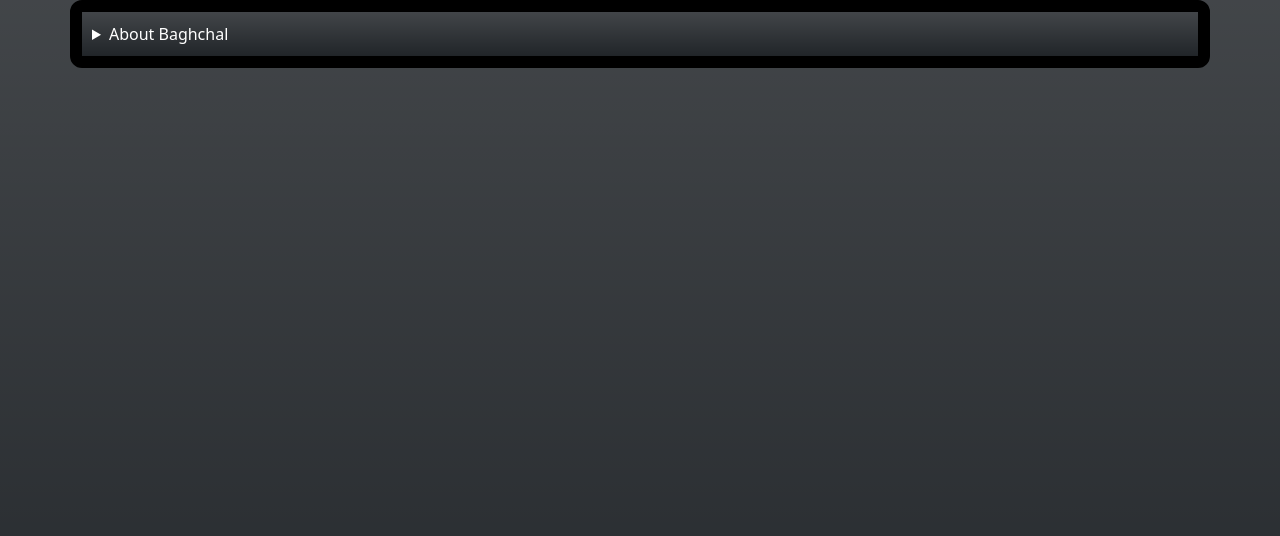
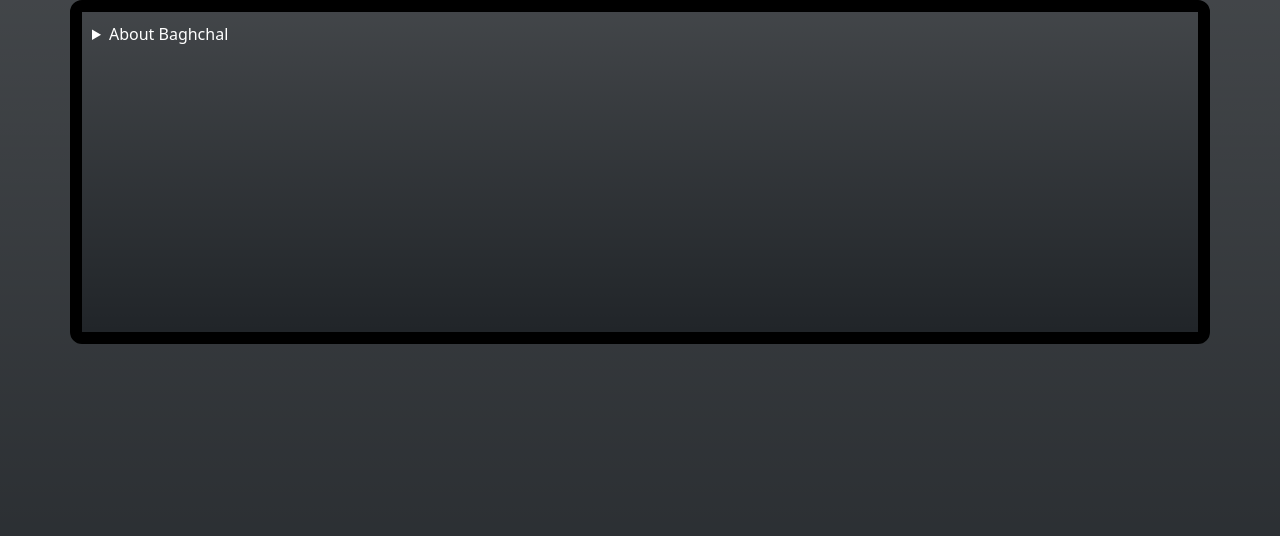
Before and after one commit to netisdark/baghchal1, a plain HTML site: page help.html in a window 1280 px wide. Drawn offline with nearby package versions, Linux system fonts and the light colour scheme.

Commit message:
Update help.html

```diff
--- a/help.html
+++ b/help.html
@@ -4,7 +4,12 @@
     <!-- Required meta tags -->
     <meta charset="utf-8">
     <meta name="viewport" content="width=device-width, initial-scale=1">
-
+  <style>
+    details{
+      height:300px;
+      overflow:scroll;
+    }
+  </style>
     <!-- Bootstrap CSS -->
     <link href="https://cdn.jsdelivr.net/npm/bootstrap@5.0.2/dist/css/bootstrap.min.css" rel="stylesheet" integrity="sha384-EVSTQN3/azprG1Anm3QDgpJLIm9Nao0Yz1ztcQTwFspd3yD65VohhpuuCOmLASjC" crossorigin="anonymous">
 
```
